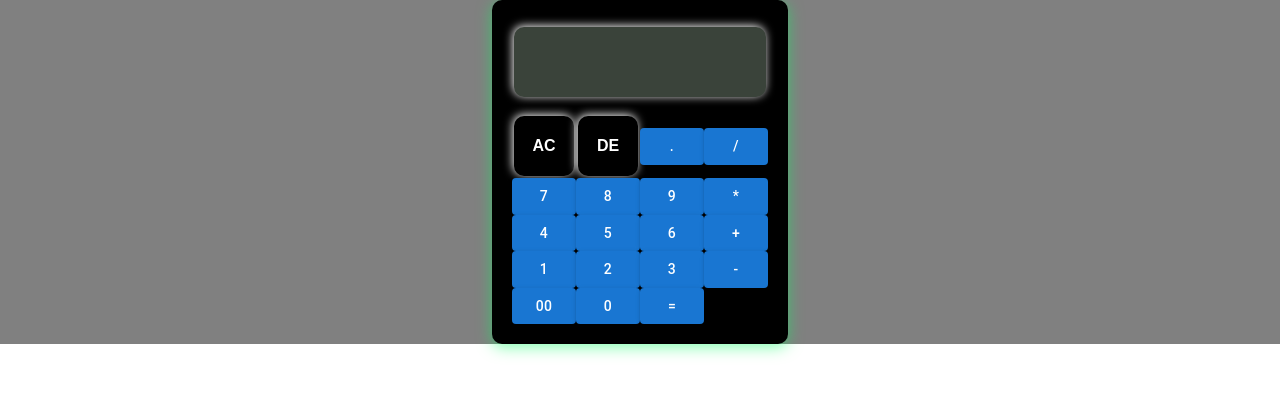
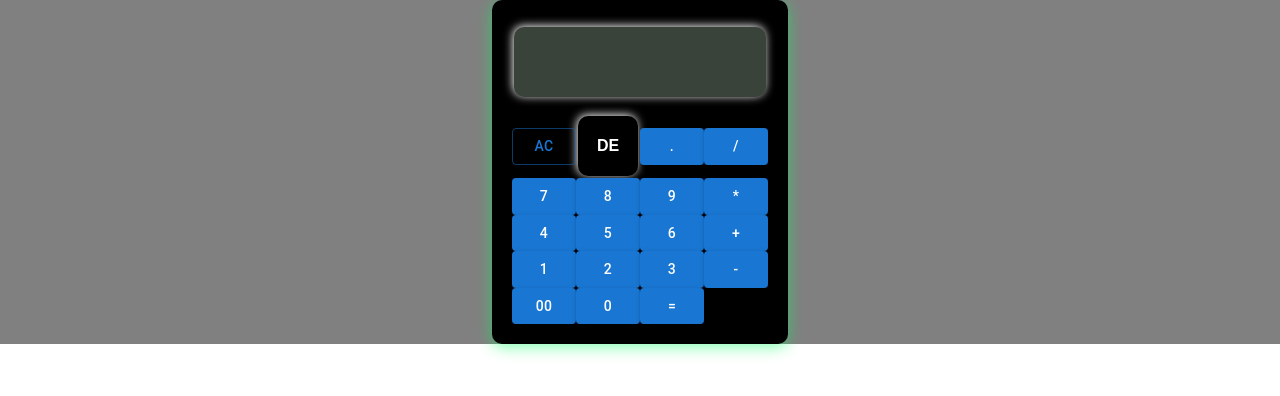
Before and after one commit to MrGreyDeveloper/Calculatore-Project-Test, a React (Create React App) app: page / in a window 1280 px wide. Shown: the top 396 px of the page. Built offline with nearby package versions, Linux system fonts and the light colour scheme.

Commit message:
Update ClearButton.js

```diff
--- a/src/components/ClearButton/ClearButton.js
+++ b/src/components/ClearButton/ClearButton.js
@@ -1,7 +1,10 @@
 import React from "react";
+import Button from "@mui/material/Button";
 
 const ClearButton = ({ onClick }) => (
-  <input type="button" value="AC" onClick={onClick} className="clear-button" />
+  <Button variant="outlined" onClick={onClick}>
+    AC
+  </Button>
 );
 
 export default ClearButton;
```
